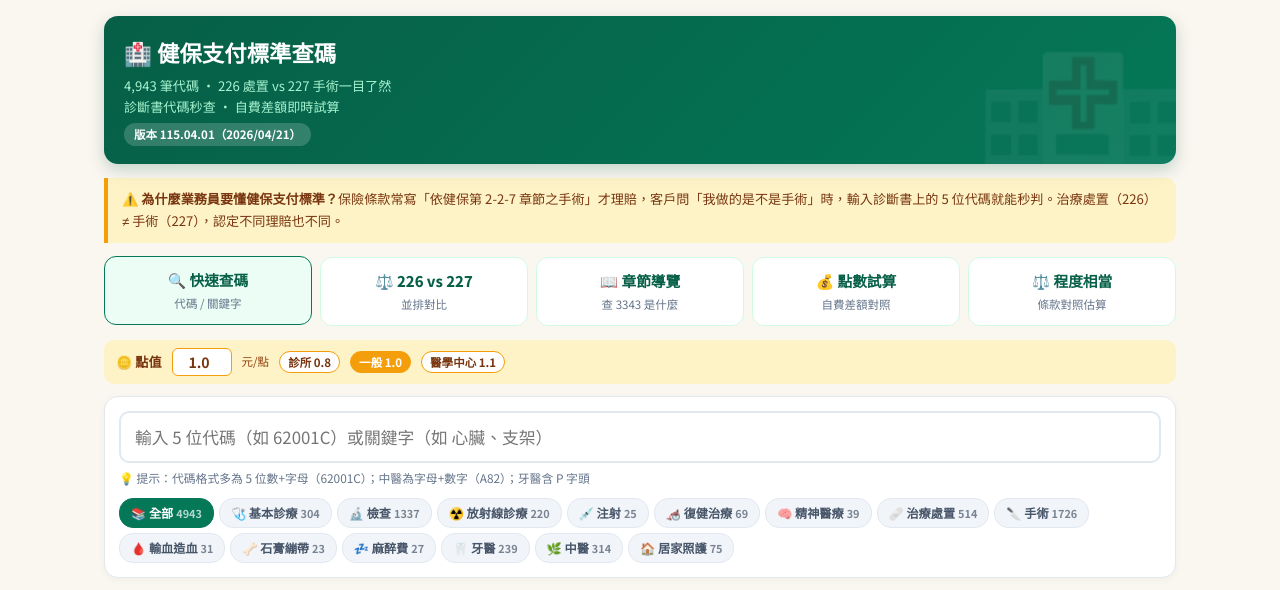
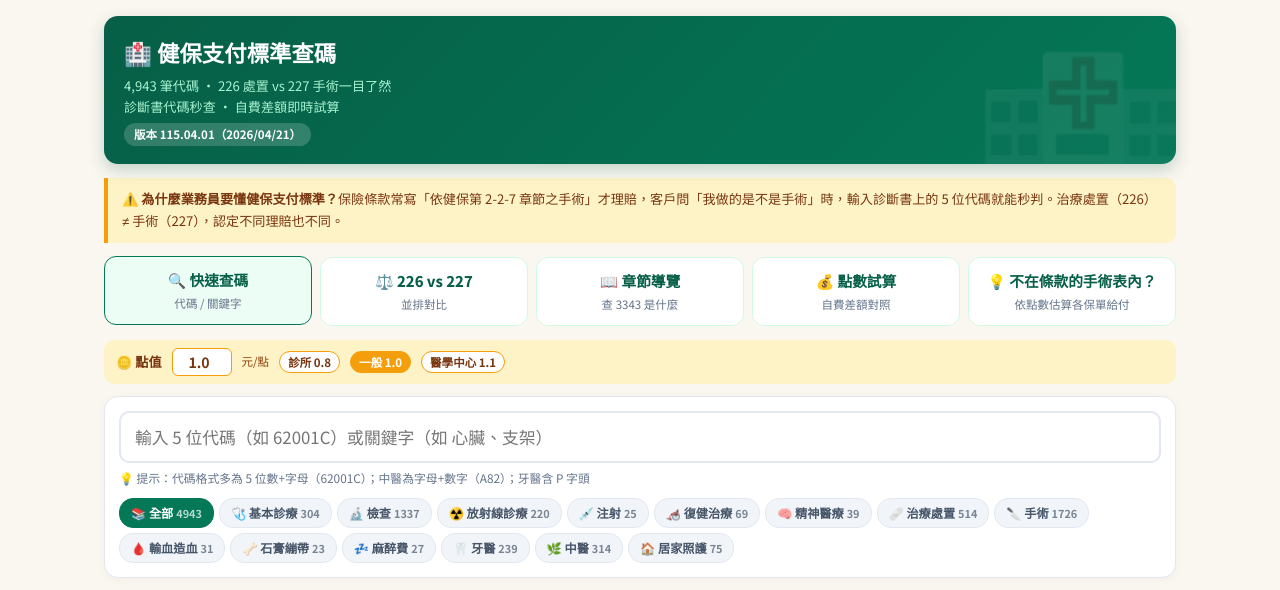
Before and after one commit to cola1006/nhi-bestcolateam, a plain HTML site: page index.html in a window 1280 px wide. Shown: the top 590 px of the page. Drawn offline with Linux system fonts and the light colour scheme.

Commit message:
fix: tab 改名為「不在條款的手術表內？」更直覺

```diff
--- a/index.html
+++ b/index.html
@@ -244,8 +244,8 @@ mark{background:#fef08a;color:#854d0e;padding:0 2px;border-radius:2px;font-weigh
     <div class="fn-s">自費差額對照</div>
   </div>
   <div class="fn" data-mode="equiv" onclick="setMode('equiv')">
-    <div class="fn-t">⚖️ 程度相當</div>
-    <div class="fn-s">條款對照估算</div>
+    <div class="fn-t">💡 不在條款的手術表內？</div>
+    <div class="fn-s">依點數估算各保單給付</div>
   </div>
 </div>
 
```
